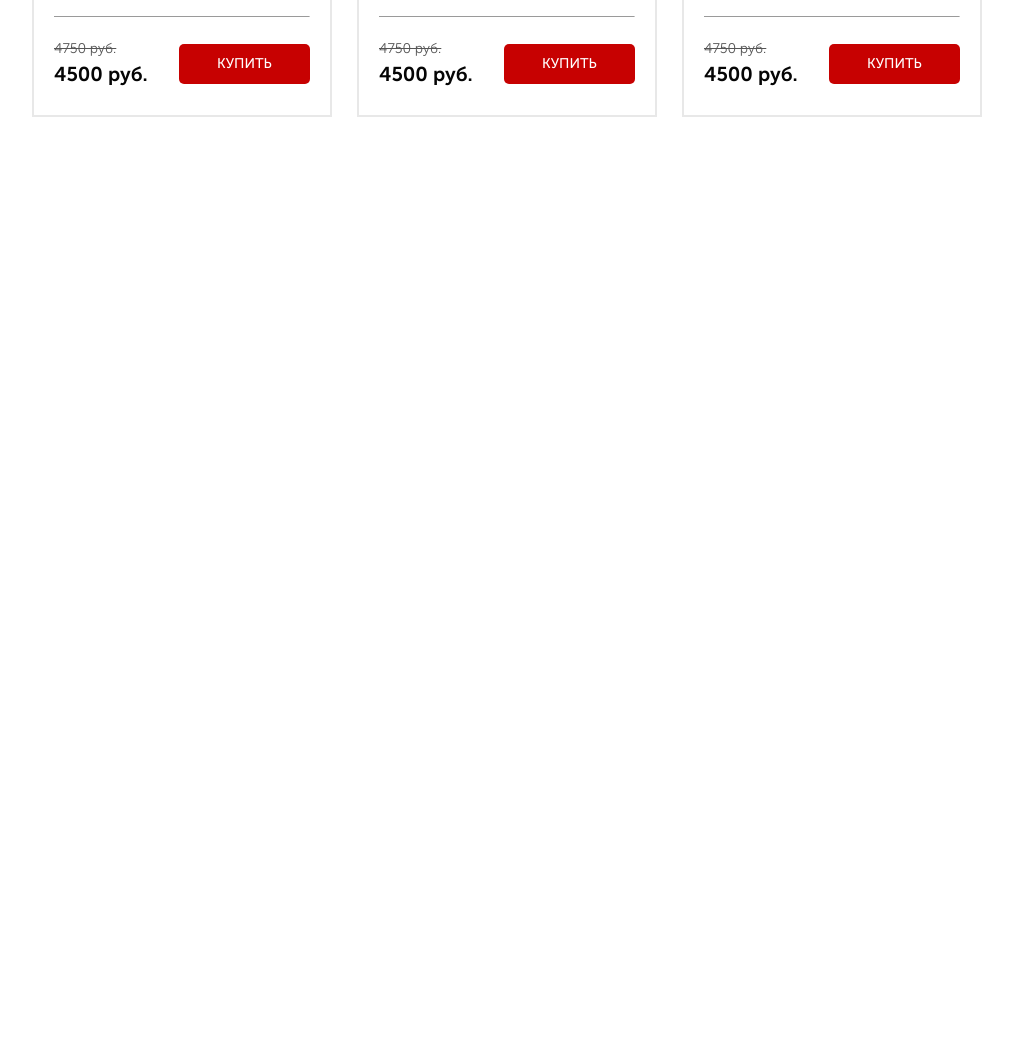
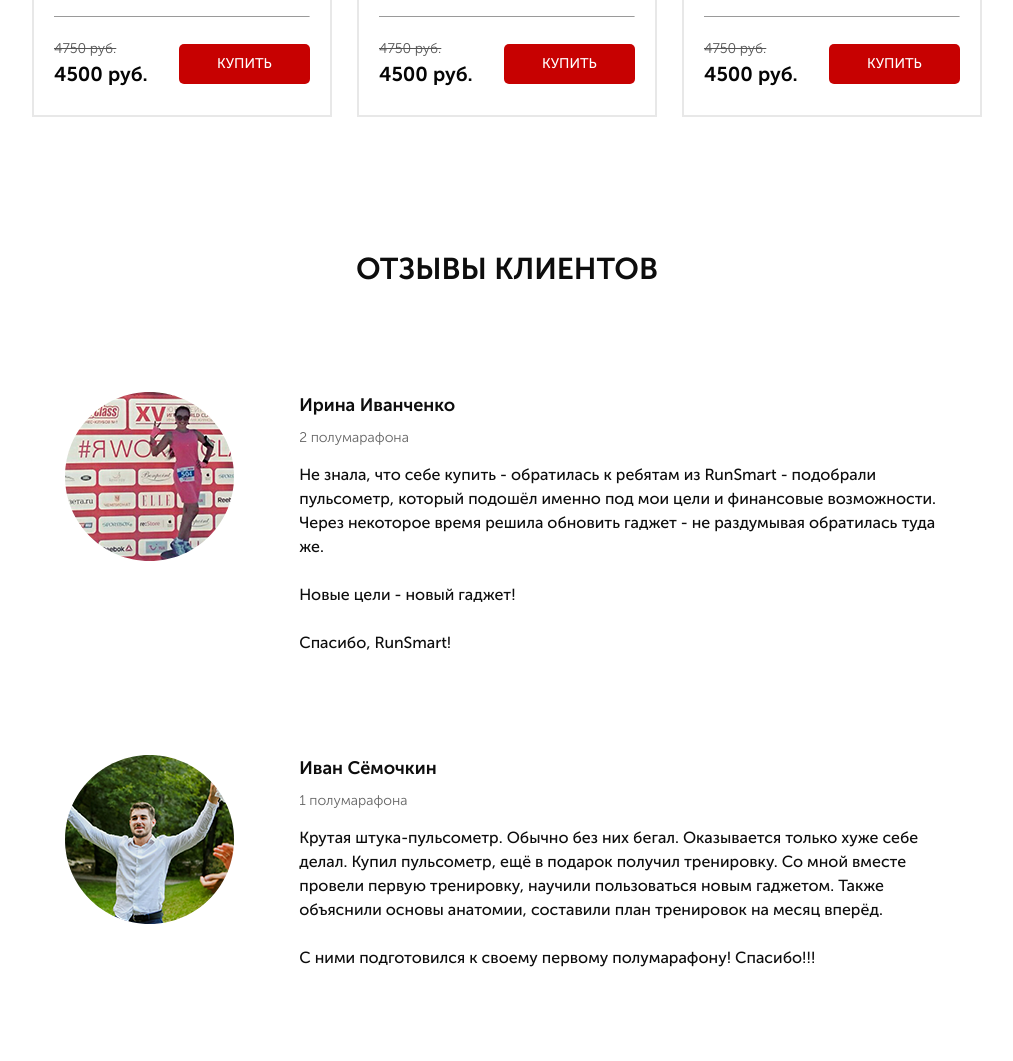
Before and after one commit to NikSergeevi4/project_1, a website: page src/index.html in a window 1280 px wide. Shown: the part 3699-4760 px from the top of the page, without its empty margins (133-1146 px from the left). Before the commit the page ends 3936 px from the top, so only its background shows below. Drawn offline with nearby package versions, Linux system fonts and the light colour scheme.

Commit message:
Added section with customer reviews

```diff
--- a/src/index.html
+++ b/src/index.html
@@ -440,6 +440,59 @@
     </div>
 </section>
 
+<section class="rewiews">
+    <div class="container">
+        <div class="title">отзывы клиентов</div>
+        <div class="rewiews__wrapper">
+            <div class="rewiews__card">
+                <div class="rewiews__img">
+                    <img src="img/feed_1.png" alt="feed">
+                </div>
+                    <div class="rewiews__feed">
+                        <div class="rewiews__title">Ирина Иванченко</div>
+                        <div class="rewiews__subtitle">2 полумарафона</div>
+                        <div class="rewiews__descr">
+                            Не знала, что себе купить - обратилась к ребятам из RunSmart - подобрали пульсометр, который подошёл именно под мои цели и финансовые возможности.
+Через некоторое время решила обновить гаджет - не раздумывая обратилась туда же. <br><br>
+Новые цели - новый гаджет! <br><br>
+Спасибо, RunSmart!
+                        </div>
+                    </div>
+                </div>
+            </div>
+
+            <div class="rewiews__card">
+                <div class="rewiews__img">
+                    <img src="img/feed_2.png" alt="feed">
+                </div>
+                <div class="rewiews__feed">
+                    <div class="rewiews__title">Иван Сёмочкин</div>
+                    <div class="rewiews__subtitle">1 полумарафона</div>
+                    <div class="rewiews__descr">
+                        Крутая штука-пульсометр. Обычно без них бегал. Оказывается только хуже себе делал.
+Купил пульсометр, ещё в подарок получил тренировку. Со мной вместе провели первую тренировку, научили пользоваться новым гаджетом. Также объяснили основы анатомии, составили план тренировок на месяц вперёд.<br><br>С ними подготовился к своему первому полумарафону! Спасибо!!!
+                    </div>
+                </div>
+            </div>
+
+            <div class="rewiews__card">
+                <div class="rewiews__img">
+                    <img src="img/feed_3.png" alt="feed">
+                </div>
+                <div class="rewiews__feed">
+                    <div class="rewiews__title">Юлия Дашкина</div>
+                    <div class="rewiews__subtitle">2 полумарафона</div>
+                    <div class="rewiews__descr">
+                        Долго не могла начать бегать, т.к. до этого несколько раз начинала, но становилось тяжело и я бросала. От друзей услышала о RunSmart и о беге с контролем пульса и решила попробовать.<br><br>
+Позвонила, ребята поинтересовались моими целями и подобрали очень интересный вариант со скидкой! Теперь бегаю и наслаждаюсь бегом! Пробежала уже 2 полумарафона и несколько более коротких забегов и не намерена останавливаться!<br><br>Спасибо!!!
+                    </div>
+                </div>
+            </div>
+
+        </div>
+    </div>
+</section>
+
 
 
 
--- /dev/null
+++ b/src/sass/blocks/_rewiews.scss
@@ -0,0 +1,34 @@
+.rewiews {
+    padding-top: 10px;
+    &__wrapper {
+        display: flex;
+        flex-direction: column;
+    }
+    &__card {
+        display: flex;
+        flex-direction: row;
+        justify-content: space-around;
+        align-items: start;
+        margin-top: 100px;
+    }
+    &__feed {
+        max-width: 650px;
+    }
+    &__title {
+        font-size: 18px;
+        font-weight: 700;
+        color: #0d0d0d;
+    }
+    &__subtitle {
+        padding-top: 8px;
+        font-size: 14px;
+        font-weight: 300;
+        color: #646464;
+    }
+    &__descr {
+        padding-top: 15px;
+        font-size: 16px;
+        font-weight: 400;
+        color: #0d0d0d;
+    }
+}
--- a/src/sass/styles.scss
+++ b/src/sass/styles.scss
@@ -9,6 +9,7 @@
 @import 'src/sass/blocks/forms.scss';
 @import 'src/sass/media.scss';
 @import 'src/sass/blocks/carousel.scss';
+@import 'src/sass/blocks/rewiews.scss';
 * {
     font-family: 'Museo Sans Cyrl', sans-serif;
 }
```
Also changed, not shown: src/css/styles.min.css.
